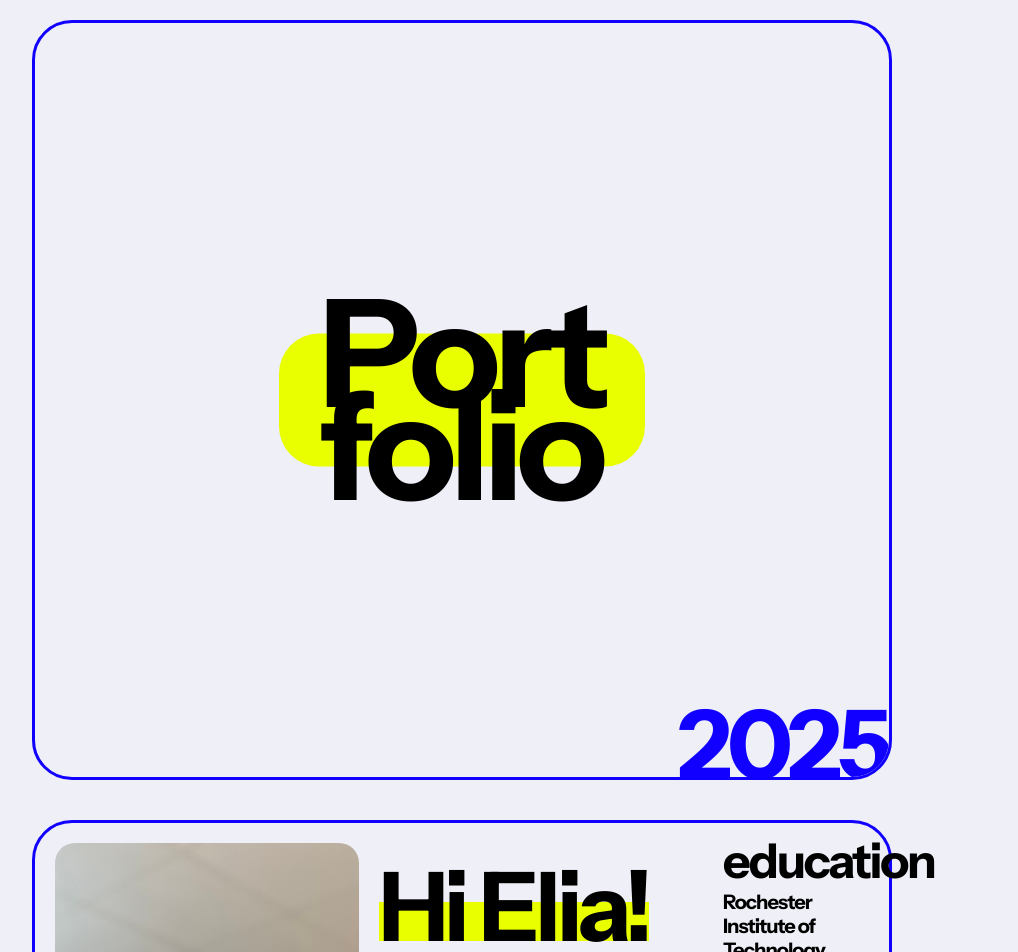
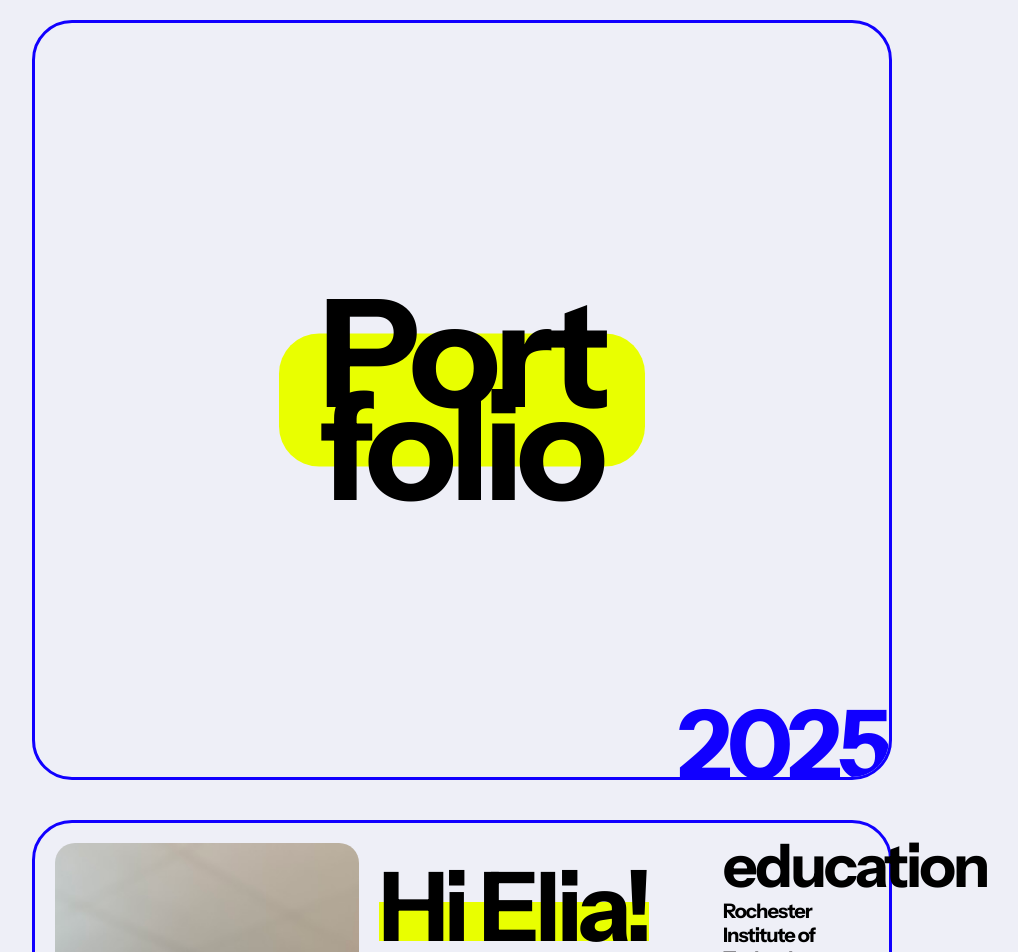
Before and after one commit to maffiemaffie/portfolio-2025, a Next.js app: page / in a window 1280 px wide. Shown: the top 952 px of the page, without its empty margins (178-1196 px from the left). Built offline with nearby package versions, Linux system fonts and the light colour scheme.

Commit message:
bye bye sass vars

```diff
--- a/styles/composite/Hero.module.scss
+++ b/styles/composite/Hero.module.scss
@@ -1,6 +1,5 @@
 @use "../vars/breakpoints";
 @use "../layouts/layouts";
-@use "../vars/type";
 @use "../vars/colors";
 @use "../vars/corners";
 @use "../vars/margins";
@@ -19,10 +18,10 @@
     right: 0;
     bottom: -5px;
 
-    height: type.$font-size-h2;
+    height: var(--font-size-h2);
 
-    font: type.$font-h2;
-    letter-spacing: type.$letter-spacing;
+    font: var(--font-h2);
+    letter-spacing: var(--letter-spacing);
     color: colors.$primary;
   }
 }
--- a/styles/composite/ThankYou.module.scss
+++ b/styles/composite/ThankYou.module.scss
@@ -1,6 +1,5 @@
 @use "../vars/breakpoints";
 @use "../layouts/layouts";
-@use "../vars/type";
 @use "../vars/colors";
 @use "../vars/corners";
 @use "../vars/margins";
@@ -14,7 +13,7 @@
   overflow: hidden;
 
   h2 {
-    font: type.$font-h1;
+    font: var(--font-h1);
     flex-grow: 1;
     align-content: center;
   }
@@ -26,10 +25,10 @@
     right: 0;
     bottom: -5px;
 
-    height: type.$font-size-h2;
+    height: var(--font-size-h2);
 
-    font: type.$font-h2;
-    letter-spacing: type.$letter-spacing;
+    font: var(--font-h2);
+    letter-spacing: var(--letter-spacing);
     color: colors.$primary;
   }
 }
--- a/styles/typography/Bold.module.scss
+++ b/styles/typography/Bold.module.scss
@@ -1,5 +1,3 @@
-@use "../vars/type";
-
 .bold {
-  font-weight: type.$font-weight-bold;
+  font-weight: var(--font-weight-bold);
 }
--- a/styles/typography/type.scss
+++ b/styles/typography/type.scss
@@ -1,26 +1,24 @@
-@use "../vars/type";
-
 main {
-  font: type.$font-base;
-  letter-spacing: type.$letter-spacing;
+  font: var(--font-base);
+  letter-spacing: var(--letter-spacing);
 }
 
 h1 {
-  font: type.$font-h1;
-  letter-spacing: type.$letter-spacing;
+  font: var(--font-h1);
+  letter-spacing: var(--letter-spacing);
 }
 
 h2 {
-  font: type.$font-h2;
-  letter-spacing: type.$letter-spacing;
+  font: var(--font-h2);
+  letter-spacing: var(--letter-spacing);
 }
 
 h3 {
-  font: type.$font-h3;
-  letter-spacing: type.$letter-spacing;
+  font: var(--font-h3);
+  letter-spacing: var(--letter-spacing);
 }
 
 h4 {
-  font: type.$font-h4;
-  letter-spacing: type.$letter-spacing;
+  font: var(--font-h4);
+  letter-spacing: var(--letter-spacing);
 }
--- a/styles/vars/_type.scss
+++ b/styles/vars/_type.scss
@@ -1,65 +1,46 @@
-@use "breakpoints";
-@import url("https://fonts.googleapis.com/css2?family=Instrument+Sans:ital,wght@0,400..700;1,400..700&display=swap");
-
-// sizes
-html {
+/* Base font sizes */
+:root {
   --font-size-h1: 120px;
   --font-size-h2: 50px;
   --font-size-h3: 40px;
   --font-size-h4: 24px;
   --font-size-base: 16px;
+
+  /* Font weights */
+  --font-weight-normal: 500;
+  --font-weight-bold: 700;
+
+  /* Letter spacing */
+  --letter-spacing: -0.045em;
+
+  /* Line heights */
+  --line-height-h1: 0.62;
+  --line-height-h3: 0.8;
+  --line-height: normal;
+
+  /* Full font shorthand strings for convenience, without font-family */
+  --font-h1: normal normal var(--font-weight-bold) var(--font-size-h1) / var(--line-height-h1) "Instrument Sans", "Arial", sans-serif;
+  --font-h2: normal normal var(--font-weight-bold) var(--font-size-h2) / var(--line-height) "Instrument Sans", "Arial", sans-serif;
+  --font-h3: normal normal var(--font-weight-bold) var(--font-size-h3) / var(--line-height-h3) "Instrument Sans", "Arial", sans-serif;
+  --font-h4: normal normal var(--font-weight-bold) var(--font-size-h4) / var(--line-height) "Instrument Sans", "Arial", sans-serif;
+  --font-base: normal normal var(--font-weight-normal) var(--font-size-base) / var(--line-height) "Instrument Sans", "Arial", sans-serif;
 }
 
-// tablet styles
-@media (min-width: breakpoints.$breakpoint-tablet) {
-  // sizes
-  html {
+/* Tablet breakpoint (replace 768px with your breakpoint) */
+@media (min-width: 768px) {
+  :root {
     --font-size-h1: 120px;
     --font-size-h2: 96px;
     --font-size-base: 18px;
   }
 }
 
-// desktop styles
-@media (min-width: breakpoints.$breakpoint-desktop-small) {
-  // sizes
-  html {
+/* Desktop breakpoint (replace 1024px with your breakpoint) */
+@media (min-width: 1024px) {
+  :root {
     --font-size-h1: 150px;
     --font-size-h3: 60px;
     --font-size-h4: 28px;
     --font-size-base: 22px;
   }
 }
-
-$font-size-h1: var(--font-size-h1);
-$font-size-h2: var(--font-size-h2);
-$font-size-h3: var(--font-size-h3);
-$font-size-h4: var(--font-size-h4);
-$font-size-base: var(--font-size-base);
-
-// weights
-$font-weight-normal: 500;
-$font-weight-bold: 700;
-
-// letter spacing
-$letter-spacing: -0.045em;
-
-// line heights
-$line-height-h1: 0.62;
-$line-height-h3: 0.8;
-$line-height: normal;
-
-// font family
-$font-family: var(--font-instrument-sans);
-
-// fonts
-$font-h1: normal normal $font-weight-bold $font-size-h1 / $line-height-h1
-  $font-family;
-$font-h2: normal normal $font-weight-bold $font-size-h2 / $line-height
-  $font-family;
-$font-h3: normal normal $font-weight-bold $font-size-h3 / $line-height-h3
-  $font-family;
-$font-h4: normal normal $font-weight-bold $font-size-h4 / $line-height
-  $font-family;
-$font-base: normal normal $font-weight-normal $font-size-base / $line-height
-  $font-family;
```
